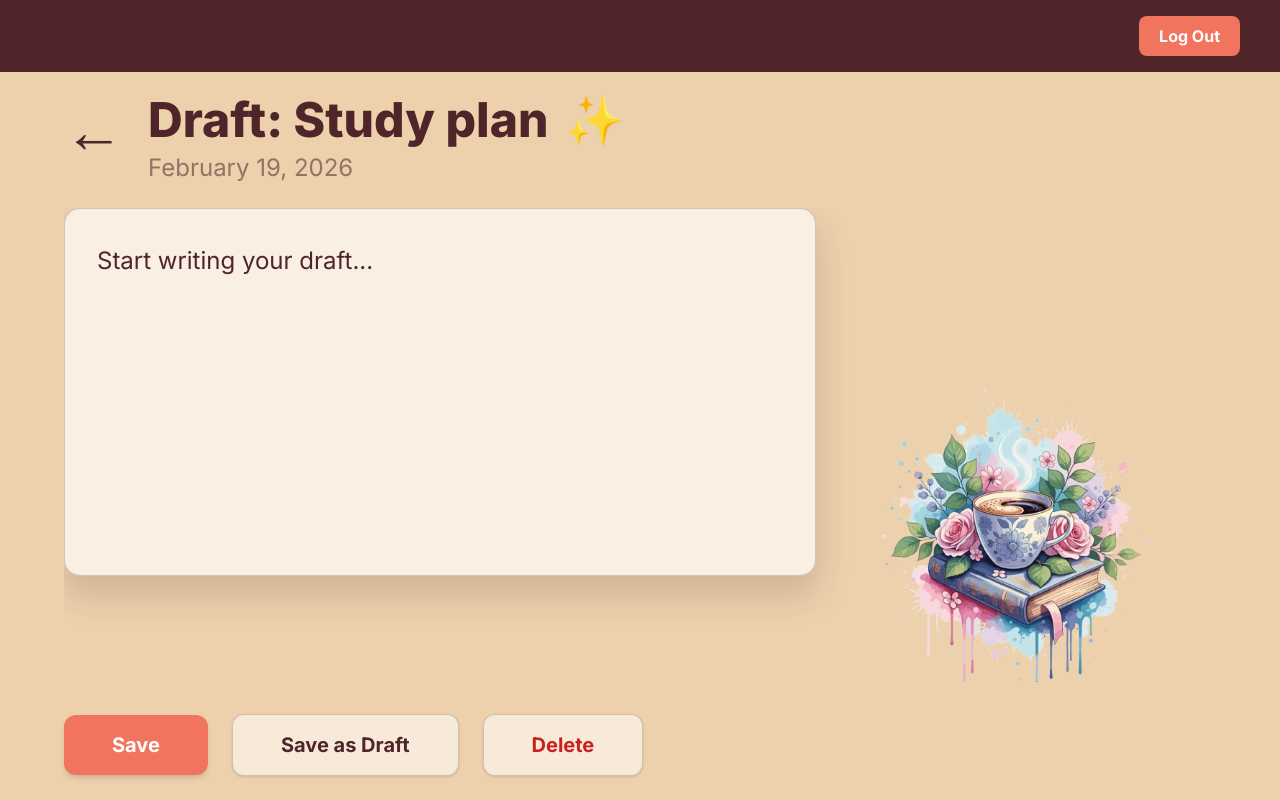
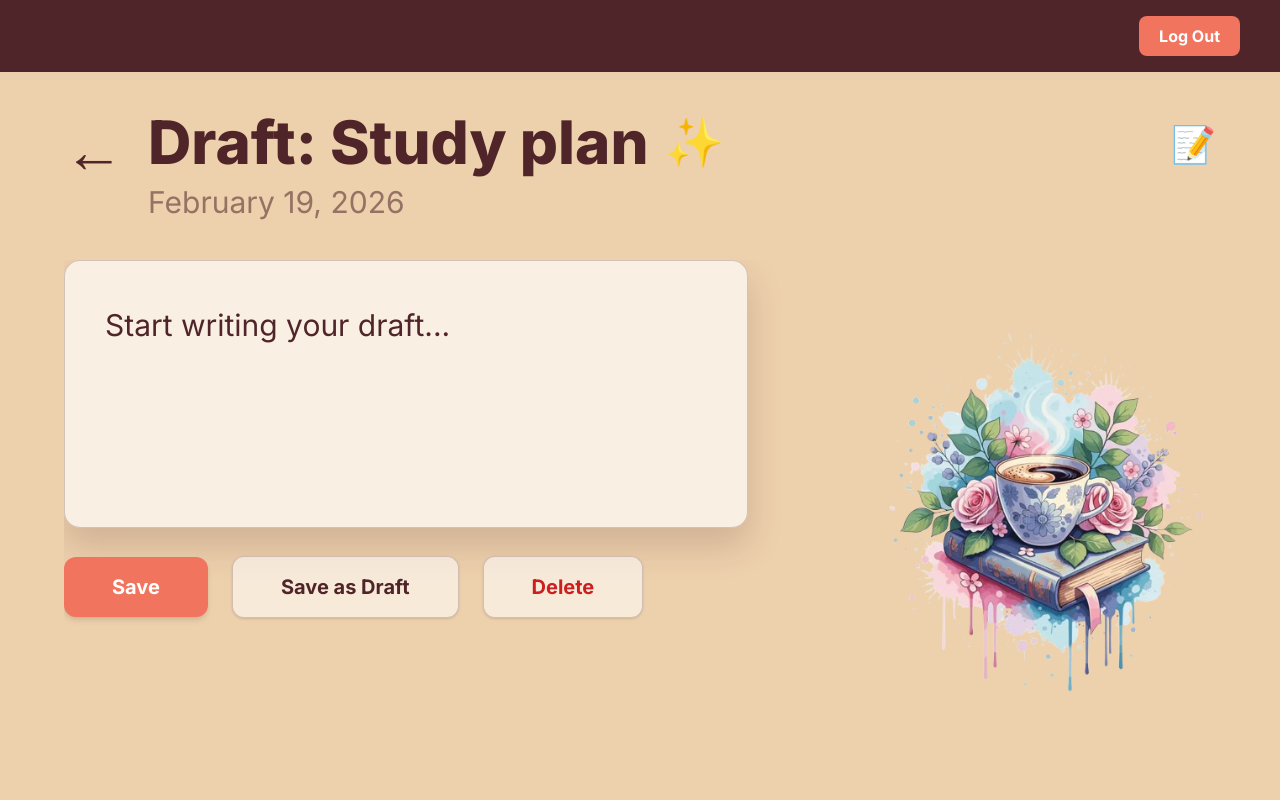
Before and after one commit to yeansreymom25-eng/daily-journal, a Next.js app: page /drafts/1 in a window 1280 px wide. Built offline with nearby package versions, Linux system fonts and the light colour scheme.

Commit message:
move draft detail buttons under textarea

```diff
--- a/app/drafts/[id]/page.tsx
+++ b/app/drafts/[id]/page.tsx
@@ -16,6 +16,7 @@ export default function DraftDetailPage() {
   const params = useParams();
   const id = String(params?.id || "1");
 
+  // ✅ SAME PALETTE (keep consistent)
   const COLORS = {
     bg: "#edd0ac",
     top: "#4f252a",
@@ -27,13 +28,7 @@ export default function DraftDetailPage() {
     softWhite: "rgba(255,255,255,0.55)",
   };
 
-  // ✅ UUID checker (prevents "d1" crash)
-  const isUUID = (v: string) =>
-    /^[0-9a-f]{8}-[0-9a-f]{4}-[1-5][0-9a-f]{3}-[89ab][0-9a-f]{3}-[0-9a-f]{12}$/i.test(
-      v
-    );
-
-  // UI-only demo drafts (use simple ids like "1", "2", "3")
+  // Demo drafts (UI only)
   const drafts: Draft[] = useMemo(
     () => [
       {
@@ -62,10 +57,9 @@ export default function DraftDetailPage() {
   );
 
   const isNew = id === "new";
-
-  // ✅ If id is not UUID, we safely use UI demo draft
   const current = drafts.find((d) => d.id === id) || drafts[0];
 
+  // ✅ editable
   const [title, setTitle] = useState<string>(
     isNew ? "Draft: New idea" : current.title
   );
@@ -77,16 +71,24 @@ export default function DraftDetailPage() {
       : COLORS.primary;
   };
 
-  const saveUIOnly = () => alert("Saved (UI only). Backend later with Supabase ✅");
-  const saveAsDraftUIOnly = () =>
+  const saveUIOnly = () => {
+    alert("Saved (UI only). Backend later with Supabase ✅");
+  };
+
+  const saveAsDraftUIOnly = () => {
     alert("Saved as Draft (UI only). Backend later with Supabase ✅");
+  };
+
   const deleteUIOnly = () => {
     alert("Deleted (UI only). Backend later with Supabase ✅");
     router.push("/drafts");
   };
 
   return (
-    <div className="h-screen flex flex-col" style={{ backgroundColor: COLORS.bg }}>
+    <div
+      className="h-screen flex flex-col overflow-hidden"
+      style={{ backgroundColor: COLORS.bg }}
+    >
       {/* TOP BAR */}
       <header className="w-full shrink-0" style={{ backgroundColor: COLORS.top }}>
         <div className="w-full px-10 py-4 flex items-center justify-end">
@@ -102,15 +104,15 @@ export default function DraftDetailPage() {
         </div>
       </header>
 
-      {/* BODY (fit in one screen) */}
-      <main className="flex-1 overflow-hidden px-10 py-6">
+      {/* BODY */}
+      <main className="flex-1 overflow-hidden px-10 pt-10 pb-8">
         <div className="mx-auto w-full max-w-6xl h-full flex flex-col">
           {/* Header */}
           <div className="flex items-start justify-between shrink-0">
             <div className="flex items-start gap-6">
               <button
                 onClick={() => router.push("/drafts")}
-                className="text-6xl font-bold leading-none mt-1"
+                className="text-6xl font-bold leading-none mt-2"
                 style={{ color: COLORS.text }}
               >
                 ←
@@ -119,7 +121,7 @@ export default function DraftDetailPage() {
               <div>
                 <div className="flex items-center gap-4">
                   <h1
-                    className="text-5xl font-extrabold"
+                    className="text-6xl font-extrabold"
                     style={{ color: COLORS.text }}
                   >
                     {title}
@@ -128,62 +130,47 @@ export default function DraftDetailPage() {
                 </div>
 
                 <div
-                  className="mt-2 text-2xl"
+                  className="mt-3 text-3xl"
                   style={{ color: "rgba(79,37,42,0.55)" }}
                 >
                   {isNew ? "February 19, 2026" : current.date}
                 </div>
-
               </div>
             </div>
 
+            <div className="text-4xl mt-3" style={{ color: COLORS.text }}>
+              📝
+            </div>
           </div>
 
           {/* Content Row */}
-          <div className="mt-6 flex-1 flex gap-10 items-start overflow-hidden relative">
+          <div className="mt-10 flex gap-12 items-start flex-1 overflow-hidden">
+            {/* LEFT COLUMN (textarea + buttons) */}
+            <div className="flex-1 flex flex-col min-w-0">
               {/* Text box */}
               <div
-              className="flex-1 rounded-2xl border overflow-hidden"
+                className="rounded-2xl border"
                 style={{
                   backgroundColor: COLORS.card,
                   borderColor: COLORS.border,
                   boxShadow: "0 18px 35px rgba(79,37,42,0.18)",
+                  overflow: "hidden",
                 }}
               >
                 <textarea
                   value={content}
                   onChange={(e) => setContent(e.target.value)}
                   placeholder="Start writing your draft..."
-                className="w-full h-full p-8 text-2xl leading-relaxed outline-none resize-none"
+                  className="w-full h-[260px] p-10 text-3xl leading-relaxed outline-none resize-none"
                   style={{
                     backgroundColor: "transparent",
                     color: COLORS.text,
-                  minHeight: "360px",
                   }}
                 />
               </div>
 
-            {/* Coffee image (move more right + keep visible) */}
-            <div className="w-[360px] relative shrink-0">
-              <img
-                src="/images/coffee.png"
-                alt="Coffee"
-                draggable={false}
-                style={{
-                  position: "absolute",
-                  right: "20px", // more to the right
-                  top: "150px",
-                  width: "560px",
-                  height: "auto",
-                  pointerEvents: "none",
-                  userSelect: "none",
-                }}
-              />
-            </div>
-          </div>
-
-          {/* Buttons */}
-          <div className="mt-8 flex items-center gap-6 justify-start">
+              {/* ✅ Buttons moved UP (directly under textarea) */}
+              <div className="mt-7 flex items-center gap-6">
                 <button
                   onClick={saveUIOnly}
                   className="px-12 py-4 rounded-xl text-xl font-bold text-white transition shadow-md"
@@ -219,6 +206,21 @@ export default function DraftDetailPage() {
                 </button>
               </div>
             </div>
+
+            {/* RIGHT COLUMN (coffee image) */}
+            <div className="w-[420px] relative flex items-start justify-center">
+              <img
+                src="/images/coffee.png"
+                alt="Coffee"
+                className="w-[420px] h-auto select-none"
+                draggable={false}
+                style={{
+                  transform: "translateX(40px) translateY(40px)",
+                }}
+              />
+            </div>
+          </div>
+        </div>
       </main>
     </div>
   );
```
Lines whose indentation alone changed are shown as unchanged.
